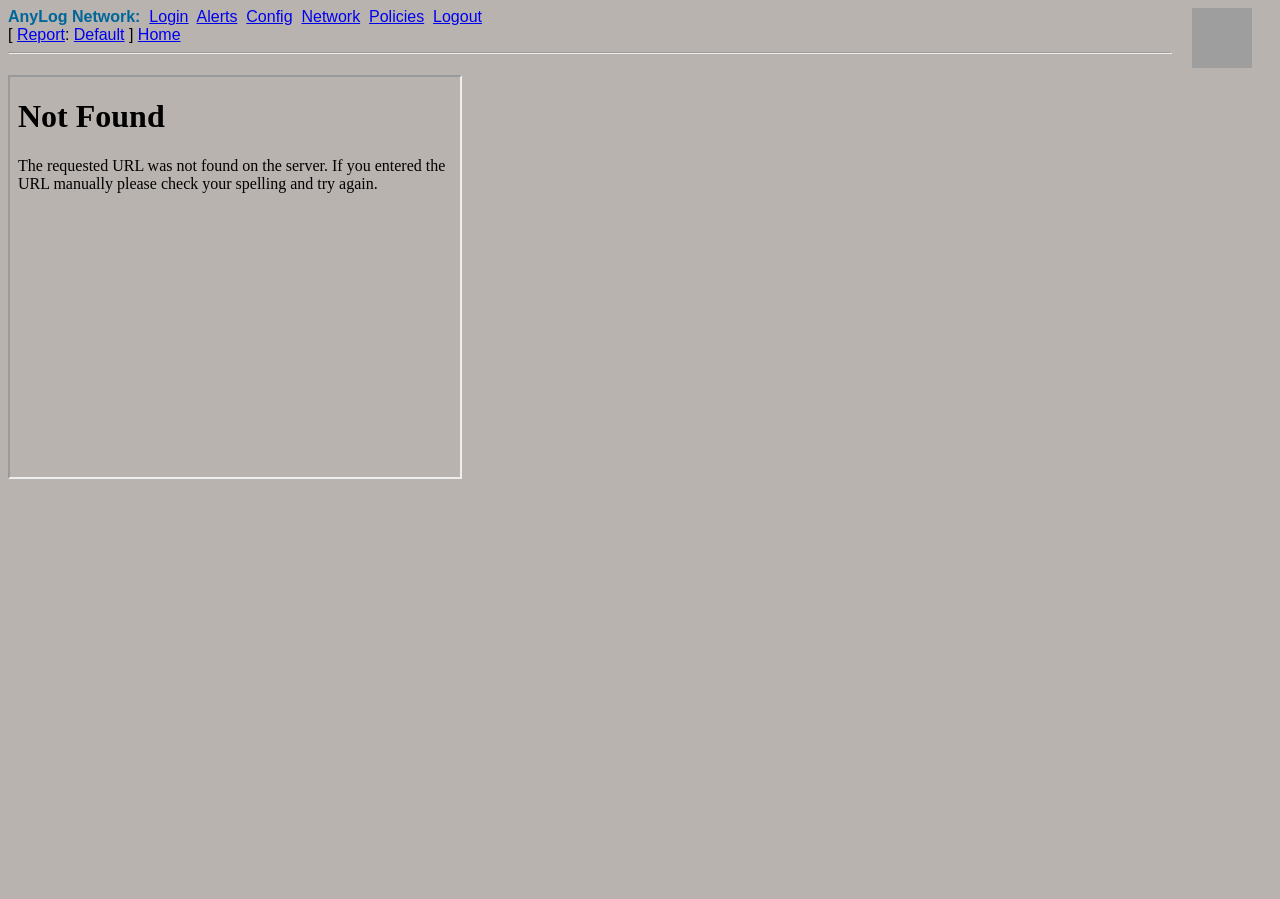
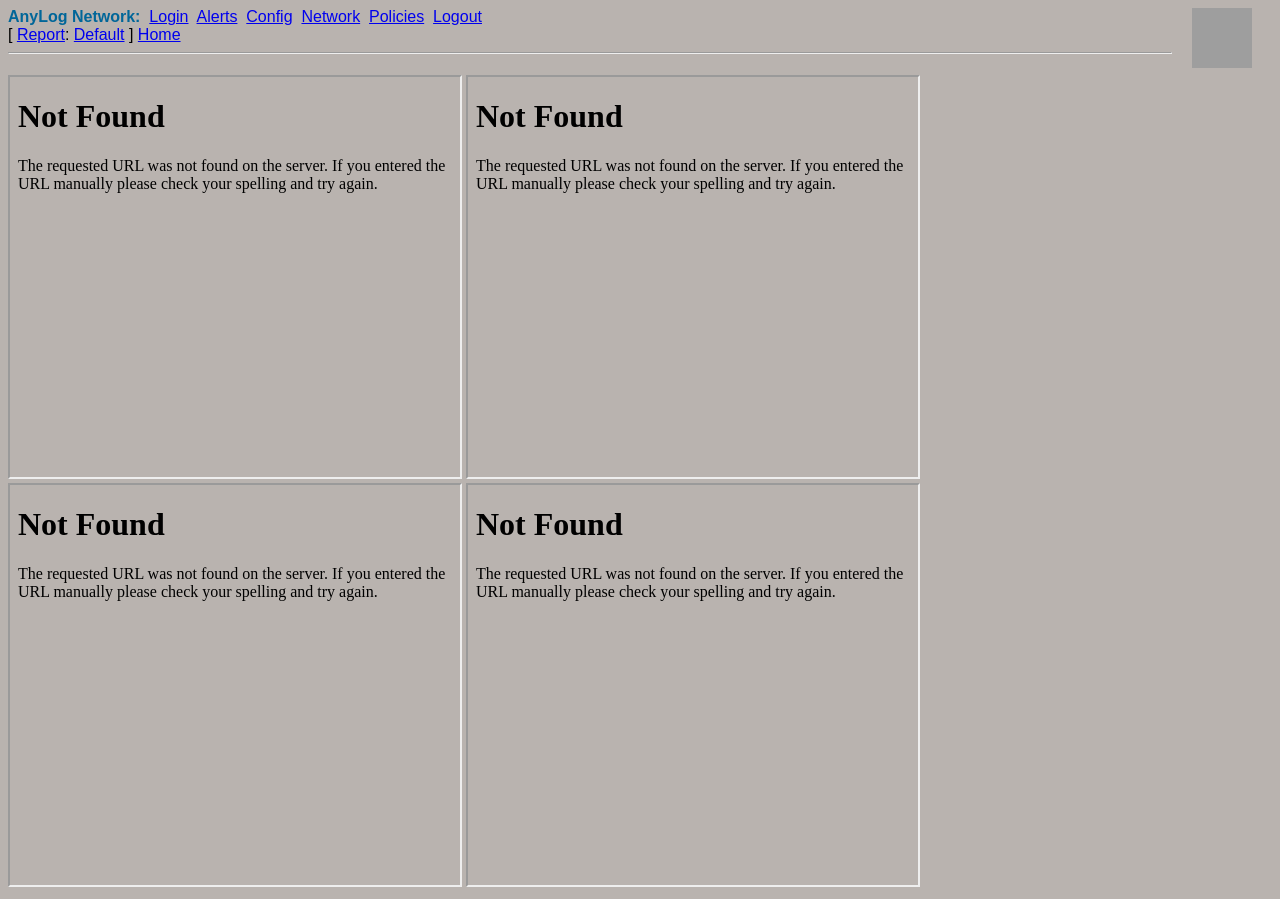
Before and after one commit to AnyLog-co/AnyLog-GUI, a Flask app: template app/templates/output_frame.html in a window 1280 px wide. Before the commit the page ends 479 px from the top, so only its background shows below. Run offline with Flask 2, Linux system fonts and the light colour scheme; the template is opened without the code that fills it, so the values that code supplies are empty; grey boxes are pictures that could not be loaded.

Commit message:
Grafana API example iframe

```diff
--- a/app/routes.py
+++ b/app/routes.py
@@ -872,6 +872,7 @@
     :param policies: The metadata of the selected rows
     :return:
     '''
+    #return  render_template('output_frame.html')
 
     user_name = session["username"]
     extract_dbms = form_info["dbms"]       # how dbms name is derived from the policies (based on Config file)
--- a/app/templates/output_frame.html
+++ b/app/templates/output_frame.html
@@ -6,4 +6,12 @@
 
     <iframe src="http://127.0.0.1:3000/d/_E5NK3uMz/my_report?viewPanel=1&orgId=1&from=now-2M&to=now" width="450" height="400" frameborder="10"></iframe>
 
+
+    <iframe src="http://127.0.0.1:3000/d/nfDMna9Gz/current_status?viewPanel=1&orgId=1&from=-2M&to=now" width="450" height="400" frameborder="10"></iframe>
+
+    <iframe src="http://127.0.0.1:3000/d/nfDMna9Gz/current_status?orgId=1&from=-2M&to=now" width="450" height="400" frameborder="10"></iframe>
+
+
+    <iframe src="http://127.0.0.1:3000/d/nfDMna9Gz/current_status?editPanel=2&orgId=1&from=-2M&to=now" width="450" height="400" frameborder="10"></iframe>
+
  {% endblock %}
```
